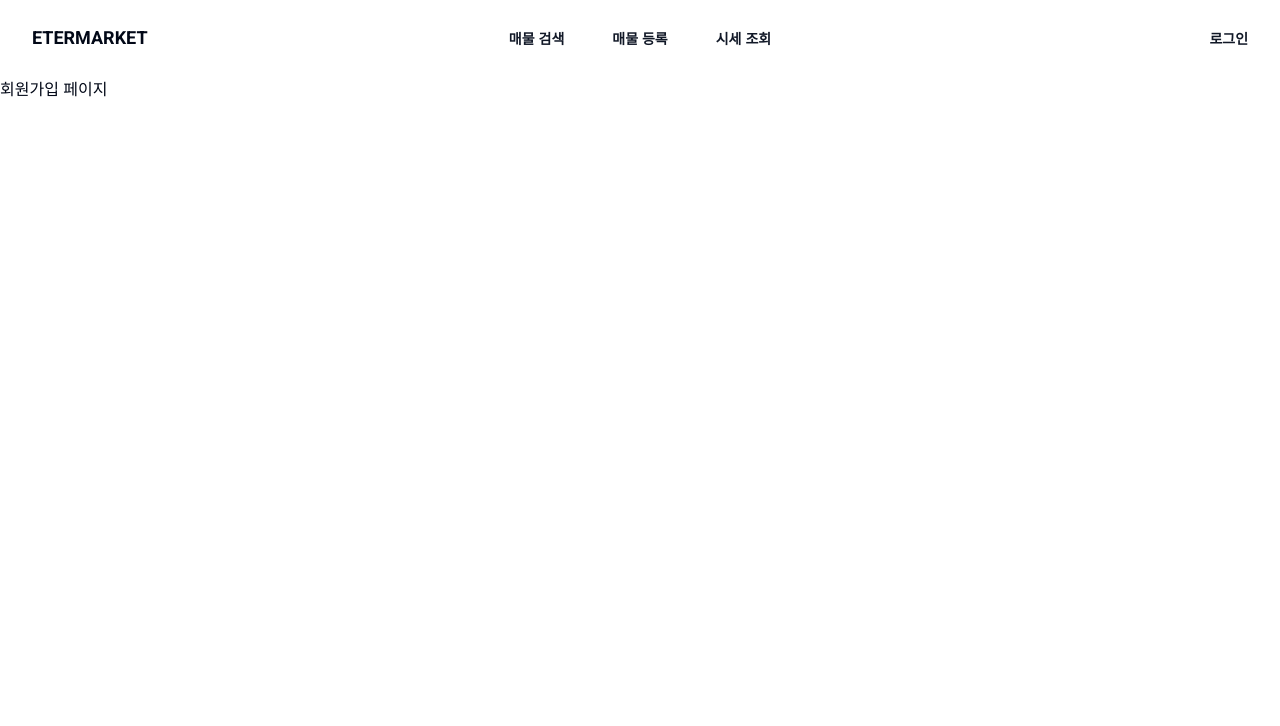
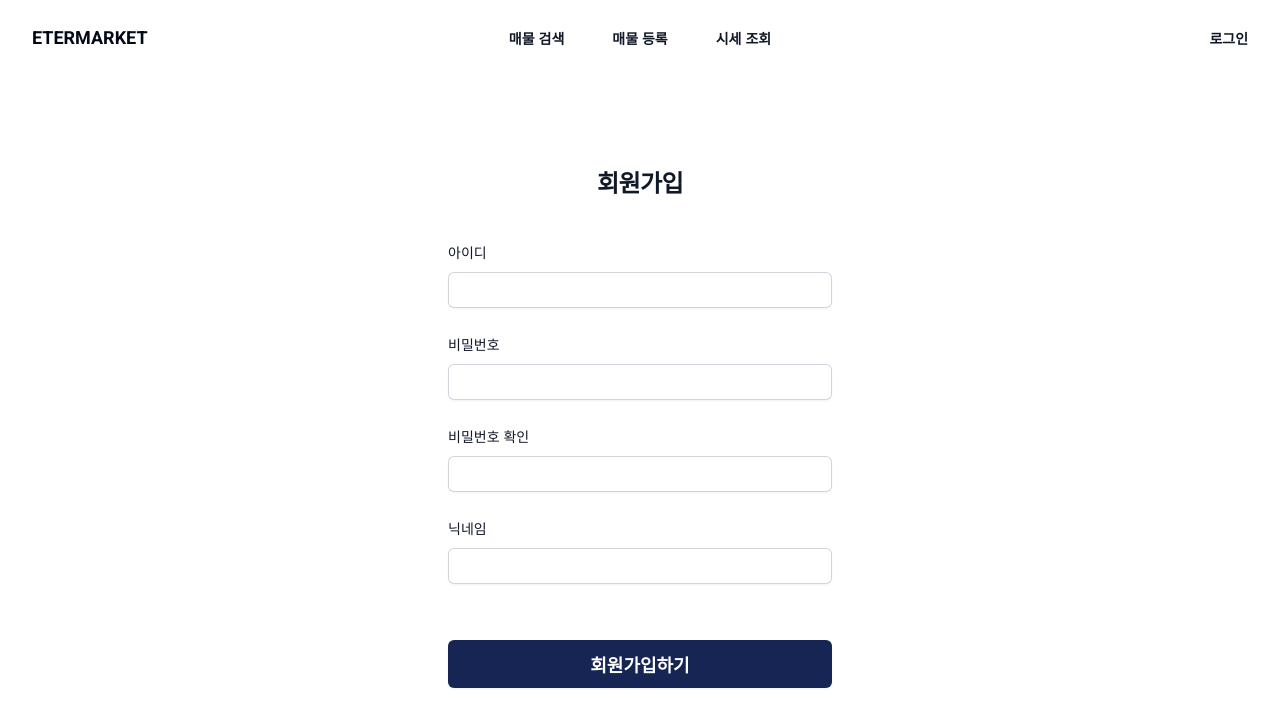
Before and after one commit to KimByeongHwa/etermarket, a React (Vite) app: page /etermarket/signup in a window 1280 px wide. Shown: the top 726 px of the page. Built offline with nearby package versions, Linux system fonts and the light colour scheme; no server answers.

Commit message:
feat: 회원가입 페이지 UI 완성

```diff
--- a/src/components/auth/SignInModal.tsx
+++ b/src/components/auth/SignInModal.tsx
@@ -18,13 +18,14 @@
     const session = authInfo.data.session;
 
     if (session) setIsLogin(true);
+    console.log(session);
   }
 
   async function signInWithKakao() {
     await supabase.auth.signInWithOAuth({
       provider: 'kakao',
       options: {
-        redirectTo: 'http://localhost:5173/etermarket/',
+        redirectTo: 'http://localhost:5173/etermarket/signup/',
       },
     });
   }
--- a/src/pages/SignUpPage.tsx
+++ b/src/pages/SignUpPage.tsx
@@ -1,3 +1,86 @@
 export default function SingUpPage() {
-  return <div className='container'>회원가입 페이지</div>;
+  return (
+    <div className='flex min-h-full flex-1 flex-col justify-center px-6 py-12 lg:px-8'>
+      <div className='sm:mx-auto sm:w-full sm:max-w-sm'>
+        <h2 className='mt-10 text-center text-2xl font-bold leading-9 tracking-tight text-gray-900'>회원가입</h2>
+      </div>
+
+      <div className='mt-10 sm:mx-auto sm:w-full sm:max-w-sm'>
+        <form className='space-y-6'>
+          <div>
+            <label htmlFor='userId' className='block text-sm font-medium leading-6 text-gray-900'>
+              아이디
+            </label>
+            <div className='mt-2'>
+              <input
+                type='text'
+                id='userId'
+                name='userId'
+                required
+                className='block w-full rounded-md border-0 px-3 py-1.5 text-gray-900 shadow-sm ring-1 ring-inset ring-gray-300 placeholder:text-gray-400 focus:ring-2 focus:ring-inset focus:ring-indigo-600 sm:text-sm sm:leading-6'
+              />
+            </div>
+          </div>
+
+          <div>
+            <div className='flex items-center justify-between'>
+              <label htmlFor='userPassword' className='block text-sm font-medium leading-6 text-gray-900'>
+                비밀번호
+              </label>
+            </div>
+            <div className='mt-2'>
+              <input
+                type='password'
+                id='userPassword'
+                name='userPassword'
+                required
+                className='block w-full rounded-md border-0 px-3 py-1.5 text-gray-900 shadow-sm ring-1 ring-inset ring-gray-300 placeholder:text-gray-400 focus:ring-2 focus:ring-inset focus:ring-indigo-600 sm:text-sm sm:leading-6'
+              />
+            </div>
+          </div>
+
+          <div>
+            <div className='flex items-center justify-between'>
+              <label htmlFor='userPasswordConfirm' className='block text-sm font-medium leading-6 text-gray-900'>
+                비밀번호 확인
+              </label>
+            </div>
+            <div className='mt-2'>
+              <input
+                type='password'
+                id='userPasswordConfirm'
+                name='userPasswordConfirm'
+                required
+                className='block w-full rounded-md border-0 px-3 py-1.5 text-gray-900 shadow-sm ring-1 ring-inset ring-gray-300 placeholder:text-gray-400 focus:ring-2 focus:ring-inset focus:ring-indigo-600 sm:text-sm sm:leading-6'
+              />
+            </div>
+          </div>
+
+          <div>
+            <label htmlFor='nickname' className='block text-sm font-medium leading-6 text-gray-900'>
+              닉네임
+            </label>
+            <div className='mt-2'>
+              <input
+                type='text'
+                id='nickname'
+                name='nickname'
+                required
+                className='block w-full rounded-md border-0 px-3 py-1.5 text-gray-900 shadow-sm ring-1 ring-inset ring-gray-300 placeholder:text-gray-400 focus:ring-2 focus:ring-inset focus:ring-indigo-600 sm:text-sm sm:leading-6'
+              />
+            </div>
+          </div>
+
+          <div>
+            <button
+              type='submit'
+              className='flex mt-14 w-full justify-center rounded-md bg-blue-950 px-3 py-3 text-lg font-semibold leading-6 text-white shadow-sm hover:bg-blue-900 focus-visible:outline focus-visible:outline-2 focus-visible:outline-offset-2 focus-visible:outline-blue-950'
+            >
+              회원가입하기
+            </button>
+          </div>
+        </form>
+      </div>
+    </div>
+  );
 }
```
